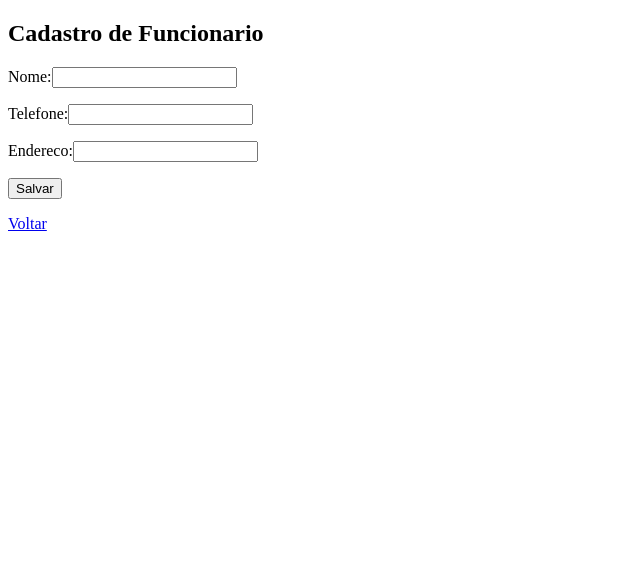
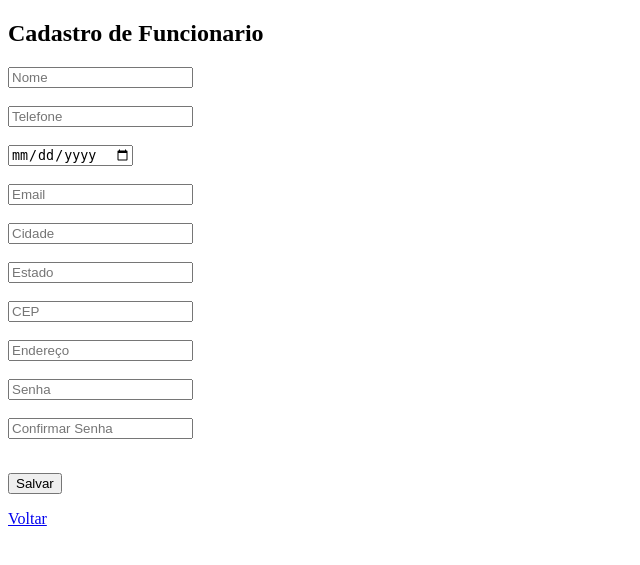
Before and after one commit to Douglas-Rayol/upet1.0, a PHP site: page /create.php in a window 1280 px wide. Shown: the top 565 px of the page, without its empty margins (0-640 px from the left). Run offline with PHP 8.4, Linux system fonts and the light colour scheme.

Commit message:
att upet1.0

```diff
--- a/funcionario/create.php
+++ b/funcionario/create.php
@@ -30,9 +30,54 @@
 <body>
     <h2>Cadastro de Funcionario</h2>
     <form method="post" action="create.php">
-        <p>Nome:<input type="text" name="nome"></p>
-        <p>Telefone:<input type="text" name="telefone"></p>
-        <p>Endereco:<input type="text" name="endereco"></p>
+    <div class="nomecadastro">
+            <input type="text" class="input-cadastro" name="nome" placeholder="Nome" required>
+          </div>
+          <br>
+
+          <div class="input-group input-group-sm mb-3">
+            <input type="text" class="input-cadastro" name="telefone" placeholder="Telefone" required>
+          </div>
+          <br>
+
+          <div class="col-md-4 mb-3">
+            <input type="date" class="input-cadastro" name="nascimento" placeholder="Nascimento (DD/MM/AAAA)" required>
+          </div>
+          <br>
+
+          <div class="input-group input-group-sm mb-3">
+            <input type="text" class="input-cadastro" name="email" placeholder="Email" required>
+          </div>
+          <br>
+
+          <div class="form-row">
+            <div class="cidadecadastro">
+              <input type="text" class="input-cadastro" name="cidade" placeholder="Cidade" required>
+            </div>
+            <br>
+
+            <div class="col-md-3 mb-3">
+              <input type="text" class="input-cadastro" name="estado" placeholder="Estado" required>
+            </div>
+            <br>
+
+            <div class="col-md-3 mb-3">
+              <input type="text" class="input-cadastro" name="cep" placeholder="CEP" required>
+            </div>
+            <br>
+            <div>
+              <input type="text" class="input-cadastro" name="endereco" placeholder="Endereço" required>
+            </div>
+            <br>
+            <div class="col-md-3 mb-3">
+              <input type="password" class="input-cadastro" name="senha" placeholder="Senha" required>
+            </div>
+            <br>
+            <div>
+              <input type="password" class="input-cadastro" name="confsenha" placeholder="Confirmar Senha" required>
+            </div>
+          </div>
+          <br>
         <p><input type="submit" value="Salvar"></p>
     </form>
     <p><a href='index.php'>Voltar</a></p>
--- a/funcionario/index.php
+++ b/funcionario/index.php
@@ -21,6 +21,8 @@
             <!--<td>Id</td>-->
             <td><center>Nome</center></td>
             <td><center>Telefone</center></td>
+            <td><center>Nascimento</center></td>
+            <td><center>E-mail</center></td>
             <td><center>Endereço</center></td>
             <td colspan="3"><center>Ações</center></td>
         </tr>
--- a/login/index.php
+++ b/login/index.php
@@ -28,7 +28,8 @@
         </tr>
         <?php while($row = mysqli_fetch_array($result)){?>
         <tr>
-            <!--<td><?php //echo($row['idcontato'])?></td>--><td><?php echo($row['nome'])?></td>
+            <!--<td><?php //echo($row['idcontato'])?></td>-->
+            <td><?php echo($row['nome'])?></td>
             <td><?php echo($row['telefone'])?></td>
             <td><?php echo($row['endereco'])?></td>
             <td><?php echo($row['senha'])?></td>
--- a/produto/index.php
+++ b/produto/index.php
@@ -18,7 +18,8 @@
     <p><a href="create.php">Incluir</a></p>
     <table border="1">
         <tr>
-            <!--<td>Id</td>--><td><center>Nome</center></td>
+            <!--<td>Id</td>-->
+            <td><center>Nome</center></td>
             <td><center>Valor</center></td>
             <td><center>Detalhe</center></td>
             <td><center>Validade</center></td>
```
Also changed, not shown: cliente/create.php (+5 -9 lines), produto/create.php (+26 -3 lines), 1 other file.
